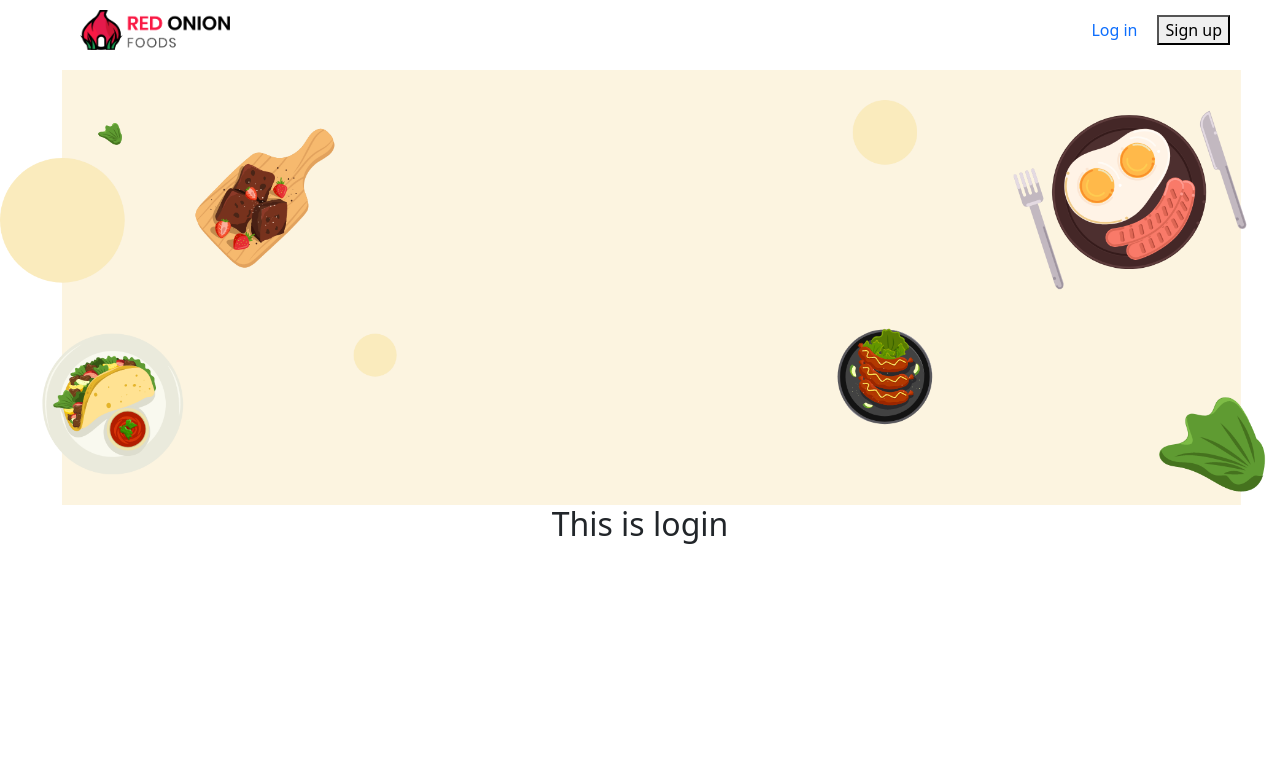
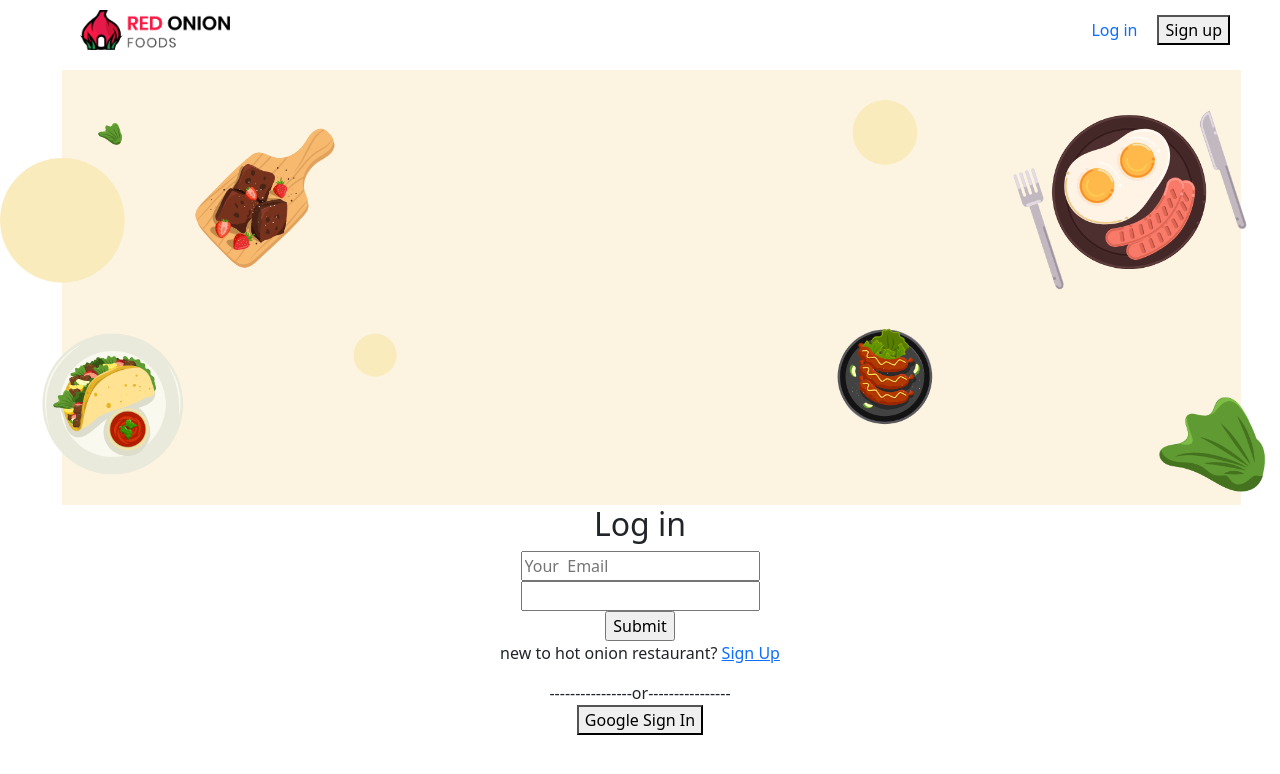
Before and after one commit to saifulislammunna/hot-onion-restaurant, a React (Create React App) app: page /login in a window 1280 px wide. Shown: the top 774 px of the page. Built offline with nearby package versions, Linux system fonts and the light colour scheme.

Commit message:
sign-up-added

```diff
--- a/src/App.js
+++ b/src/App.js
@@ -35,6 +35,9 @@ function App() {
         <Route path="/signup">
         <Signup></Signup>
         </Route>
+        {/* <Route path="/">
+
+          </Route> */}
         <Route  path="*">
         <NotFound></NotFound>
         </Route>
--- a/src/components/Banner/Banner.js
+++ b/src/components/Banner/Banner.js
@@ -3,7 +3,9 @@ import img from "../../images/bannerbackground.png"
 const Banner = () => {
     return (
         <div>
-            <img className="w-100" src= {img} alt="" />
+            <img
+            className="w-100" src= {img} alt="" />
+
         </div>
     );
 };
--- a/src/components/Login/Login.js
+++ b/src/components/Login/Login.js
@@ -1,9 +1,22 @@
 import React from 'react';
+import { Link } from 'react-router-dom';
 
 const Login = () => {
     return (
-        <div>
-            <h2>This is login</h2>
+        <div className="login-form">
+             <div>
+                 <h2>Log in</h2>
+                 <form  >
+                     <input type="email" name="" id="" placeholder="Your  Email"/>
+                     <br />
+                     <input type="password" name="" id="" />
+                     <br />
+                     <input type="submit" value="Submit" />
+                 </form>
+                 <p>new to hot onion restaurant? <Link to="/signup">Sign Up</Link></p>
+                 <div>----------------or----------------</div>
+                 <button className="btn-regular">Google Sign In</button>
+             </div>
 
         </div>
     );
```
Also changed, not shown: src/Firebase/firebase.config.js (added, +10 -0 lines), src/Firebase/firebase.init.js (added, +8 -0 lines), src/components/Banner/Banner.css (added).
